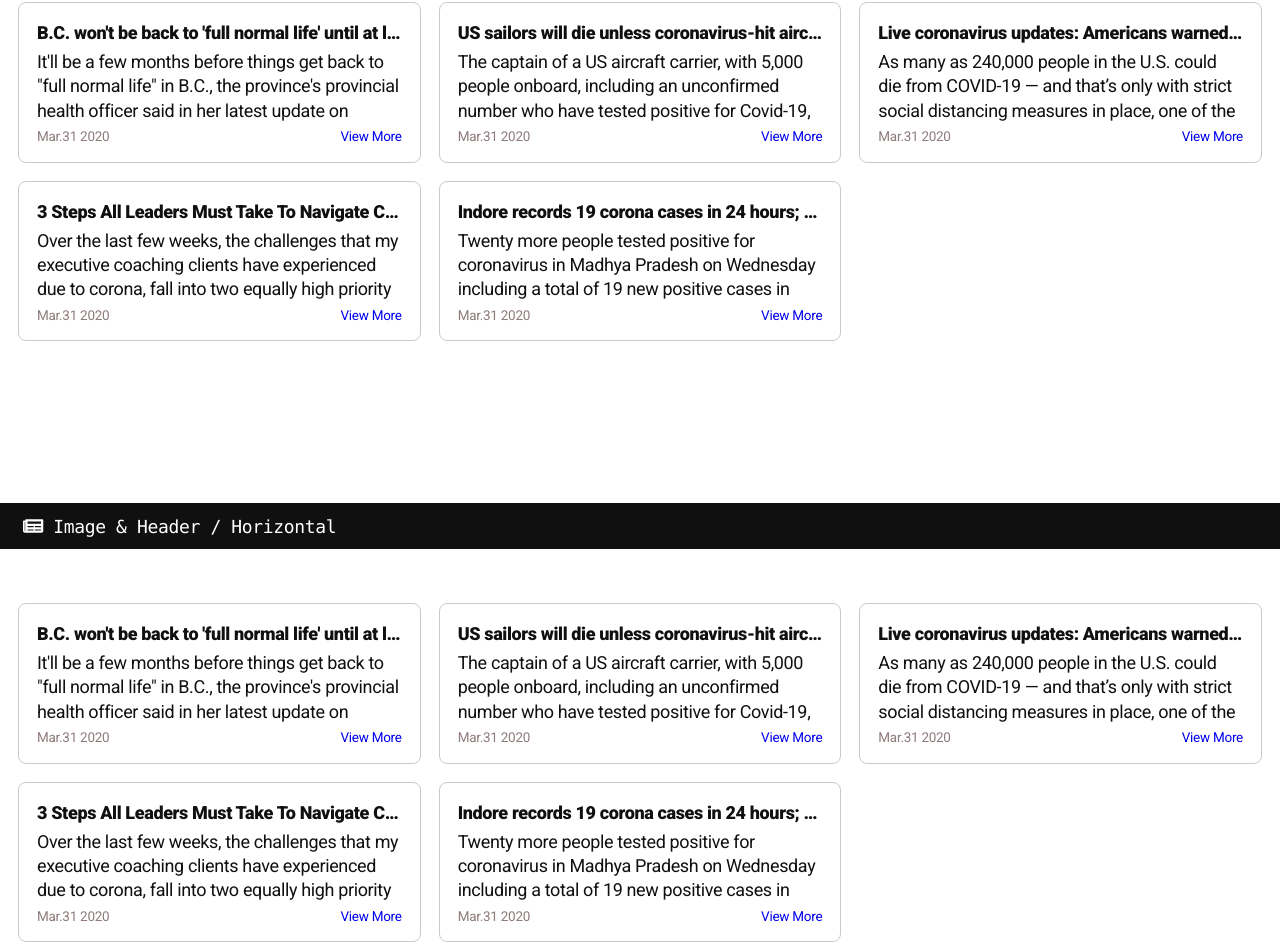
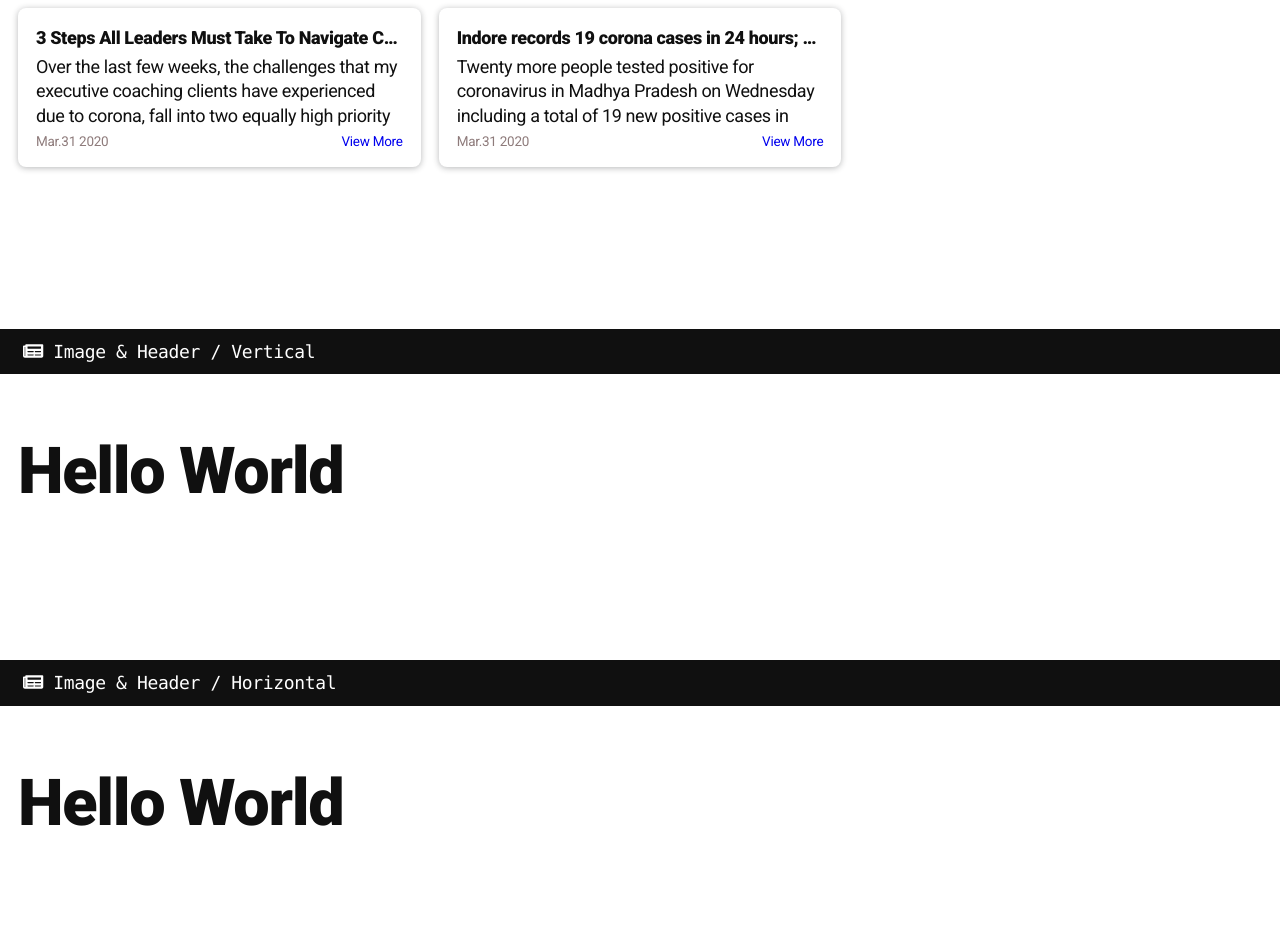
Before and after one commit to Tivo389/94_200318-OET-LIBRARY, a React (Create React App) app: page / in a window 1280 px wide. Shown: the part 1016-1968 px from the top of the page. After the commit the page ends 1881 px from the top, so only its background shows below. Built offline with nearby package versions, Linux system fonts and the light colour scheme.

Commit message:
200405 / 200405_tileCard - Tile Card styling complete - Proceed to TileImageText

```diff
--- a/src/components/SectionTile.js
+++ b/src/components/SectionTile.js
@@ -36,28 +36,24 @@ class SectionTile extends Component {
           <TileText header="3 Steps All Leaders Must Take To Navigate Corona" body="Over the last few weeks, the challenges that my executive coaching clients have experienced due to corona, fall into two equally high priority buckets."/>
           <TileText header="Indore records 19 corona cases in 24 hours; a police official among new patients" body="Twenty more people tested positive for coronavirus in Madhya Pradesh on Wednesday including a total of 19 new positive cases in Indore. Total tally from Indore has climbed to 63 after 19 new cases emerged in the last 24 hours on Tuesday. One more case was recorded from the neighbouring Khargone district."/>
         </div>
+        <hr></hr>
+        <div className="tileContainer">
+          <TileText tileCard="true" header="B.C. won't be back to 'full normal life' until at least the summer, and another wave is possible: Henry" body="It'll be a few months before things get back to &#34;full normal life&#34;	in B.C., the province's provincial health officer said in her latest update on COVID-19."/>
+          <TileText tileCard="true" header="US sailors will die unless coronavirus-hit aircraft carrier evacuated, captain warns" body="The captain of a US aircraft carrier, with 5,000 people onboard, including an unconfirmed number who have tested positive for Covid-19, has called for help to save the lives of his sailors."/>
+          <TileText tileCard="true" header="Live coronavirus updates: Americans warned that as many as 240,000 may die" body="As many as 240,000 people in the U.S. could die from COVID-19 — and that’s only with strict social distancing measures in place, one of the government’s top doctors warned Tuesday."/>
+          <TileText tileCard="true" header="3 Steps All Leaders Must Take To Navigate Corona" body="Over the last few weeks, the challenges that my executive coaching clients have experienced due to corona, fall into two equally high priority buckets."/>
+          <TileText tileCard="true" header="Indore records 19 corona cases in 24 hours; a police official among new patients" body="Twenty more people tested positive for coronavirus in Madhya Pradesh on Wednesday including a total of 19 new positive cases in Indore. Total tally from Indore has climbed to 63 after 19 new cases emerged in the last 24 hours on Tuesday. One more case was recorded from the neighbouring Khargone district."/>
+        </div>
       </section>
       {/* Image & Header / Vertical */}
       <section className="sectionContainer">
         <code id="imageAndHeaderVertical" className="sectionHeader"><FontAwesomeIcon icon="newspaper"/> Image &amp; Header / Vertical</code>
-        <div className="tileContainer">
-          <TileText header="B.C. won't be back to 'full normal life' until at least the summer, and another wave is possible: Henry" body="It'll be a few months before things get back to &#34;full normal life&#34;	in B.C., the province's provincial health officer said in her latest update on COVID-19."/>
-          <TileText header="US sailors will die unless coronavirus-hit aircraft carrier evacuated, captain warns" body="The captain of a US aircraft carrier, with 5,000 people onboard, including an unconfirmed number who have tested positive for Covid-19, has called for help to save the lives of his sailors."/>
-          <TileText header="Live coronavirus updates: Americans warned that as many as 240,000 may die" body="As many as 240,000 people in the U.S. could die from COVID-19 — and that’s only with strict social distancing measures in place, one of the government’s top doctors warned Tuesday."/>
-          <TileText header="3 Steps All Leaders Must Take To Navigate Corona" body="Over the last few weeks, the challenges that my executive coaching clients have experienced due to corona, fall into two equally high priority buckets."/>
-          <TileText header="Indore records 19 corona cases in 24 hours; a police official among new patients" body="Twenty more people tested positive for coronavirus in Madhya Pradesh on Wednesday including a total of 19 new positive cases in Indore. Total tally from Indore has climbed to 63 after 19 new cases emerged in the last 24 hours on Tuesday. One more case was recorded from the neighbouring Khargone district."/>
-        </div>
+        <h1>Hello World</h1>
       </section>
       {/* Image & Header / Horizontal */}
       <section className="sectionContainer">
         <code id="imageAndHeaderHorizontal" className="sectionHeader"><FontAwesomeIcon icon="newspaper"/> Image &amp; Header / Horizontal</code>
-        <div className="tileContainer">
-          <TileText header="B.C. won't be back to 'full normal life' until at least the summer, and another wave is possible: Henry" body="It'll be a few months before things get back to &#34;full normal life&#34;	in B.C., the province's provincial health officer said in her latest update on COVID-19."/>
-          <TileText header="US sailors will die unless coronavirus-hit aircraft carrier evacuated, captain warns" body="The captain of a US aircraft carrier, with 5,000 people onboard, including an unconfirmed number who have tested positive for Covid-19, has called for help to save the lives of his sailors."/>
-          <TileText header="Live coronavirus updates: Americans warned that as many as 240,000 may die" body="As many as 240,000 people in the U.S. could die from COVID-19 — and that’s only with strict social distancing measures in place, one of the government’s top doctors warned Tuesday."/>
-          <TileText header="3 Steps All Leaders Must Take To Navigate Corona" body="Over the last few weeks, the challenges that my executive coaching clients have experienced due to corona, fall into two equally high priority buckets."/>
-          <TileText header="Indore records 19 corona cases in 24 hours; a police official among new patients" body="Twenty more people tested positive for coronavirus in Madhya Pradesh on Wednesday including a total of 19 new positive cases in Indore. Total tally from Indore has climbed to 63 after 19 new cases emerged in the last 24 hours on Tuesday. One more case was recorded from the neighbouring Khargone district."/>
-        </div>
+        <h1>Hello World</h1>
       </section>
       </>
     );
--- a/src/components/TileText.js
+++ b/src/components/TileText.js
@@ -1,9 +1,10 @@
 import React, { Component } from 'react';
 
 class TileText extends Component {
+  classConfig = this.props.tileCard === 'true' ? 'tileText tileCard' : 'tileText tileFlat';
   render() {
     return (
-      <div className="tileText">
+      <div className={this.classConfig}>
         <h6 className="tileTextHeader">{this.props.header}</h6>
         <p className="tileTextBody">{this.props.body}</p>
         <div className="tileTextFooter">
--- a/src/css/_cta.scss
+++ b/src/css/_cta.scss
@@ -105,7 +105,7 @@
 .ctaIconPrimary {
   align-items: center;
   display: flex;
-  transition: $transitionS ease-in-out;
+  transition: $transitionSM ease-in-out;
   flex-direction: column;
   width: 33.333%;
   margin: 0 0 2em 0;
--- a/src/css/_mediaQuery.scss
+++ b/src/css/_mediaQuery.scss
@@ -31,6 +31,8 @@
 }
 @mixin hover {
   @media (hover: hover) {
-    @content;
+    &:hover{
+      @content;
+    }
   }
 }
--- a/src/css/_navBar.scss
+++ b/src/css/_navBar.scss
@@ -10,7 +10,7 @@
   height: $navBarUnit;
   justify-content: flex-start;
   position: fixed;
-  transition: $transitionM ease-in-out;
+  transition: $transitionMD ease-in-out;
   width: 100%;
   z-index: 9999;
   &.active {
@@ -38,7 +38,7 @@
   padding: 0 $navBarUnit;
   text-align: left;
   transform: translateY(-100vh);
-  transition: $transitionM cubic-bezier(0, 0, 0.9, 1);
+  transition: $transitionMD cubic-bezier(0, 0, 0.9, 1);
   width: 100%;
   & li {
     border-bottom: 1px solid lighten($colorGray, 5%);
--- a/src/css/_tile.scss
+++ b/src/css/_tileText.scss
@@ -1,3 +1,4 @@
+// PRIMARY STYLE
 .tileContainer {
   width: 100%;
   max-width: 1920px;;
@@ -12,13 +13,16 @@
   }
 }
 .tileText {
-  border: 1px solid $colorLightGray;
   border-radius: 8px;
   padding: 1em 1em 0.9em 1em;
   background: $colorWhite;
+  transition-duration: $transitionSM;
   position: relative;
   & + .tileText {
     margin-top: 1em;
+  }
+  @include hover {
+    cursor: pointer;
   }
   @include w768 {
     margin-bottom: 1em;
@@ -37,7 +41,7 @@
   }
   @include w1440 {
     max-width: calc(20% - 0.8em);
-    margin: 0 1em 1em 0;
+    margin: 0 1em 0 0;
     &:nth-child(3n) {
       margin-right: 1em;
     }
@@ -53,10 +57,10 @@
   }
 }
 .tileTextHeader {
+  margin: 0 0 0.25em 0;
   overflow: hidden;
   text-overflow: ellipsis;
   white-space: nowrap;
-  margin: 0 0 0.25em 0;
 }
 .tileTextBody {
   max-height: calc(#{$mobileLineHeight} * 3em);
@@ -83,3 +87,45 @@
   content: "View More";
   right: 1.25em;
 }
+
+
+
+// SECONDARY STYLE
+.tileCard {
+  border: 0;
+  position: relative;
+  &::before, &::after {
+    border-radius: 8px;
+    bottom: 0;
+    content: "";
+    display: block;
+    left: 0;
+    position: absolute;
+    right: 0;
+    top: 0;
+    transition-duration: $transitionSM;
+  }
+  &::before {
+    box-shadow: $boxShadowDefault;
+    opacity: 1;
+  }
+  &::after {
+    box-shadow: $boxShadowHover;
+    opacity: 0;
+  }
+  @include hover {
+    transform: translateY(-4px);
+    &::before {
+      opacity: 0;
+    }
+    &::after {
+      opacity: 1;
+    }
+  }
+}
+.tileFlat {
+  border: 1px solid $colorLightGray;
+  @include hover {
+    transform: translateY(-4px);
+  }
+}
--- a/src/css/index.css
+++ b/src/css/index.css
@@ -601,7 +601,7 @@ li {
     opacity: 1;
     transform: scale(1, 1); }
   @media (hover: hover) {
-    [class*="ctaTextStandard"]:hover::before {
+    [class*="ctaTextStandard"]:hover:hover::before {
       opacity: 1;
       transform: scale(1, 1); } }
 
@@ -622,7 +622,7 @@ li {
   display: inline; }
 
 @media (hover: hover) {
-  .ctaTextOnlyPrimary:hover, .ctaTextOnlySecondary:hover {
+  .ctaTextOnlyPrimary:hover:hover, .ctaTextOnlySecondary:hover:hover {
     text-decoration: underline; } }
 
 .ctaIconPrimary {
@@ -636,7 +636,7 @@ li {
     height: 40px;
     width: 40px; }
   @media (hover: hover) {
-    .ctaIconPrimary:hover {
+    .ctaIconPrimary:hover:hover {
       transform: translateY(-4px); } }
   @media (min-width: 768px) {
     .ctaIconPrimary {
@@ -665,13 +665,16 @@ li {
       justify-content: flex-start; } }
 
 .tileText {
-  border: 1px solid #d0c8c8;
   border-radius: 8px;
   padding: 1em 1em 0.9em 1em;
   background: white;
+  transition-duration: 0.15s;
   position: relative; }
   .tileText + .tileText {
     margin-top: 1em; }
+  @media (hover: hover) {
+    .tileText:hover {
+      cursor: pointer; } }
   @media (min-width: 768px) {
     .tileText {
       margin-bottom: 1em;
@@ -688,7 +691,7 @@ li {
   @media (min-width: 1440px) {
     .tileText {
       max-width: calc(20% - 0.8em);
-      margin: 0 1em 1em 0; }
+      margin: 0 1em 0 0; }
       .tileText:nth-child(3n) {
         margin-right: 1em; }
       .tileText:nth-child(5n) {
@@ -701,10 +704,10 @@ li {
       font-size: 1rem; } }
 
 .tileTextHeader {
+  margin: 0 0 0.25em 0;
   overflow: hidden;
   text-overflow: ellipsis;
-  white-space: nowrap;
-  margin: 0 0 0.25em 0; }
+  white-space: nowrap; }
 
 .tileTextBody {
   max-height: calc(1.5 * 3em);
@@ -730,6 +733,39 @@ li {
   bottom: 0.75em;
   content: "View More";
   right: 1.25em; }
+
+.tileCard {
+  border: 0;
+  position: relative; }
+  .tileCard::before, .tileCard::after {
+    border-radius: 8px;
+    bottom: 0;
+    content: "";
+    display: block;
+    left: 0;
+    position: absolute;
+    right: 0;
+    top: 0;
+    transition-duration: 0.15s; }
+  .tileCard::before {
+    box-shadow: 0 1px 6px rgba(32, 33, 36, 0.32);
+    opacity: 1; }
+  .tileCard::after {
+    box-shadow: 0 2px 12px rgba(32, 33, 36, 0.24);
+    opacity: 0; }
+  @media (hover: hover) {
+    .tileCard:hover {
+      transform: translateY(-4px); }
+      .tileCard:hover::before {
+        opacity: 0; }
+      .tileCard:hover::after {
+        opacity: 1; } }
+
+.tileFlat {
+  border: 1px solid #d0c8c8; }
+  @media (hover: hover) {
+    .tileFlat:hover {
+      transform: translateY(-4px); } }
 
 main {
   padding-top: 44px; }
--- a/src/css/index.scss
+++ b/src/css/index.scss
@@ -9,7 +9,7 @@
 @import '_navBar';
 @import '_typography';
 @import '_cta';
-@import '_tile';
+@import '_tileText';
 
 main {
   padding-top: $navBarUnit;
```
Also changed, not shown: src/css/_variable.scss (+5 -5 lines).
